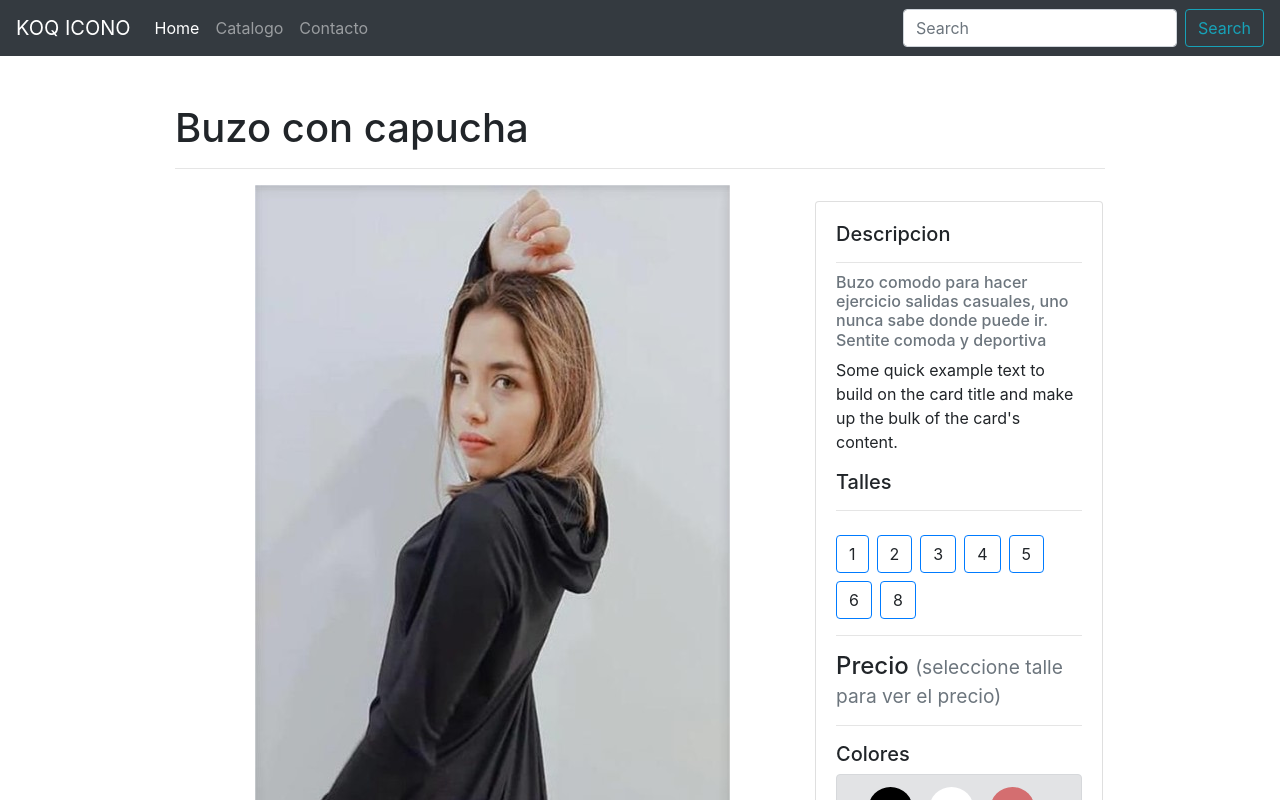
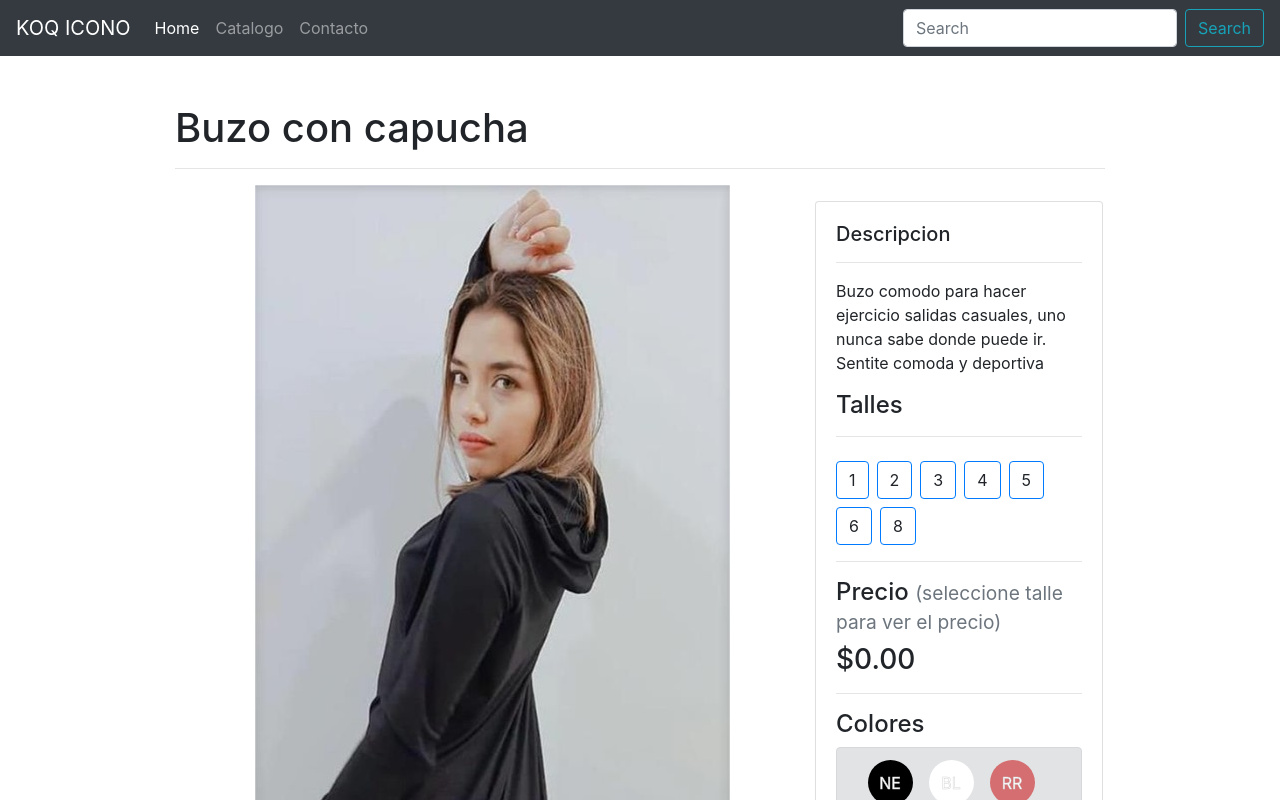
Before and after one commit to ivanFlor3s/koq-spa, an Angular app: page /articulo/0 in a window 1280 px wide. Shown: the top 800 px of the page. Built offline with nearby package versions, Linux system fonts and the light colour scheme.

Commit message:
Update buttons en articulos

```diff
--- a/src/app/components/catalogo/catalogo.component.html
+++ b/src/app/components/catalogo/catalogo.component.html
@@ -8,8 +8,7 @@
             <img class="card-img-top" src="{{ prenda.fotoPrincipal }}" alt="Card image cap">
             <div class="card-body">
                 <h5 class="card-title">{{prenda.nombre | capitalizar:true }} </h5>
-                <p class="card-text">Campera comoda para salir a correr, liviana y te da superpoderes.</p>
-                <h3>{{prenda.precio | currency }}</h3>
+                <p class="card-text" *ngIf="prenda.descripcion !='0'"> {{ prenda.descripcion}}</p>
             </div>
             <a [routerLink]="['/articulo', prenda.id ]" class="btn btn-block btn-outline-info"> Ver más</a>
         </div>
--- a/src/app/components/prenda/prenda.component.html
+++ b/src/app/components/prenda/prenda.component.html
@@ -12,18 +12,18 @@
                 <div class="card-body">
                     <h5 class="card-title">Descripcion</h5>
                     <hr>
-                    <h6 class="card-subtitle mb-2 text-muted">{{articulo.descripcion}}</h6>
-                    <p class="card-text">Some quick example text to build on the card title and make up the bulk of the card's content.</p>
-                    <h5>Talles</h5>
+
+                    <p class="card-text">{{articulo.descripcion}}</p>
+                    <h4>Talles</h4>
                     <hr>
-                    <a *ngFor="let t of tallesNumero" (click)="displayPrecio(t)" class="btn btn-outline-primary mr-2 mt-2 ">{{t.talle}}</a>
+                    <a *ngFor="let t of tallesNumero" (click)="displayPrecio(t);selectIt(t)" [ngClass]="{active : isSelected(t) }" class="btn btn-outline-primary mr-2 mt-2 ">{{t.talle}}</a>
                     <hr>
                     <h4>Precio
-                        <small class="text-muted">(seleccione talle para ver el precio)</small>
+                        <small class="text-muted" *ngIf="precioDisplayed == '0' ">(seleccione talle para ver el precio)</small>
                     </h4>
                     <h3> {{ precioDisplayed | currency }} </h3>
                     <hr>
-                    <h5> Colores </h5>
+                    <h4> Colores </h4>
                     <div class="alert alert-secondary text-center">
                         <div>
                             <h5 class="button btn btn-circle mr-3 mb-2" *ngFor="let color of misColores" [ngStyle]="{'background-color': getColor(color),'color':'white'}" style="-webkit-text-stroke-width: 0.5px;
--- a/src/app/components/prenda/prenda.component.ts
+++ b/src/app/components/prenda/prenda.component.ts
@@ -14,7 +14,8 @@ export class PrendaComponent implements OnInit {
   colorCode: string;
   colorDisplayed = 'rgb(255, 235, 205)' ;
   colorTextDisplayed = 'Seleccionar color...';
-  precioDisplayed: 'string';
+  precioDisplayed = '0';
+  selectedTalle: number;
 
   constructor(private activatedRoute: ActivatedRoute, private ropaService: RopaService) {
     this.activatedRoute.params.subscribe(params => {
@@ -59,4 +60,10 @@ export class PrendaComponent implements OnInit {
   displayPrecio(talleObj: any){
     this.precioDisplayed = talleObj.precio;
   }
+  selectIt(numTalle: number){
+    this.selectedTalle = numTalle;
+  }
+  isSelected(numTalle: number){
+    return this.selectedTalle == numTalle;
+  }
 }
--- a/src/services/ropa.service.ts
+++ b/src/services/ropa.service.ts
@@ -92,9 +92,8 @@ export class RopaService{
             fotoPrincipal: 'assets/img/camisa-fibrana/camisa-fibrana.jpg',
             precio: 180,
             otrasFotos: [],
-            descripcion: ''
+            descripcion: 'Camisa suelta, comoda para salidas al aire libre, en el bar ....'
         },
-
     ];
 
     constructor() {
```
